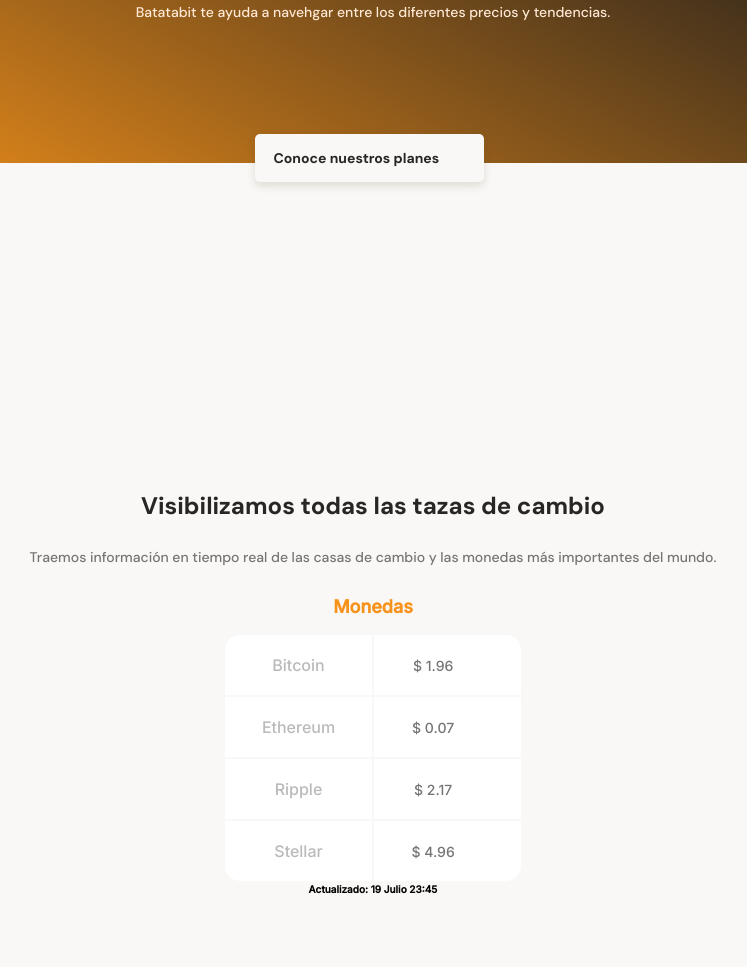
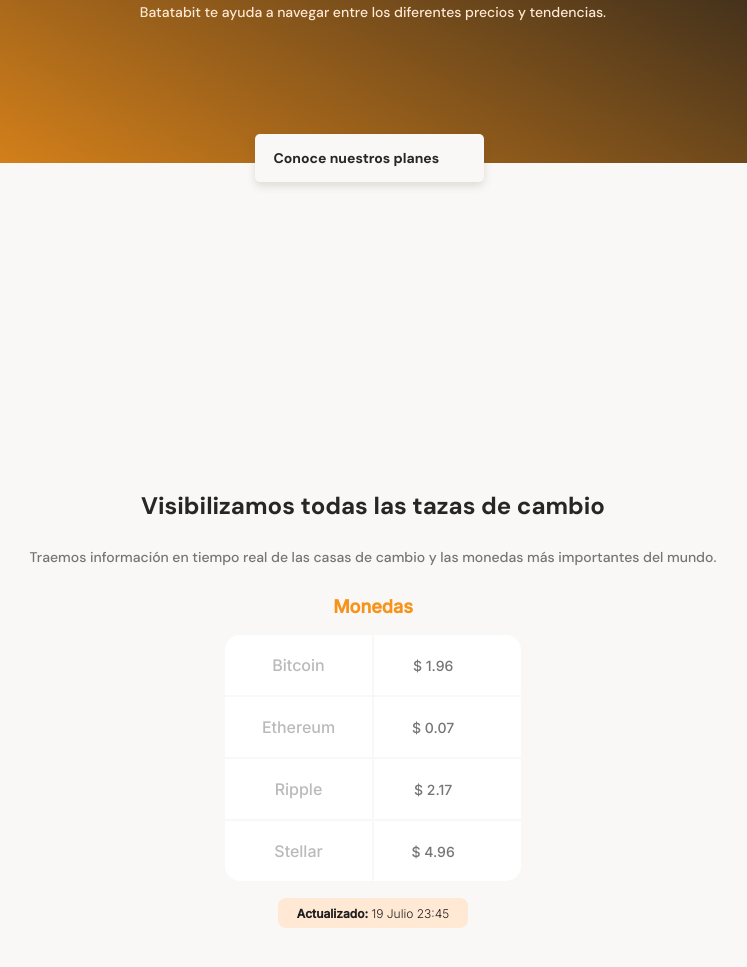
Before and after one commit to juliol1/responsive-design, a plain HTML site: page src/index.html in a window 1280 px wide. Shown: the part 171-1138 px from the top of the page, without its empty margins (267-1014 px from the left). Drawn offline with Linux system fonts and the light colour scheme.

Commit message:
termine la tabla de platzi

```diff
--- a/src/index.html
+++ b/src/index.html
@@ -16,7 +16,7 @@
         <img src="./assets/img/logo.svg" alt="batata logotipo">
         <div class="header--title-container">
             <h1>La próxima revolución en el intercambio de criptomonedas</h1>
-            <p>Batatabit te ayuda a navehgar entre los diferentes precios y tendencias.</p>
+            <p>Batatabit te ayuda a navegar entre los diferentes precios y tendencias.</p>
             <a href="" class="header--button">Conoce nuestros planes <span></span></a>
         </div>
     </header>
@@ -51,7 +51,7 @@
                         </table>
                     </div>
                     <div class="currency-table--date">
-                        <p><b>Actualizado: 19 Julio 23:45</b></p>
+                        <p><b>Actualizado:</b> 19 Julio 23:45</p>
                     </div>
                 </div>
                 <div class="main-comision-table"></div>
--- a/src/styles.css
+++ b/src/styles.css
@@ -231,3 +231,20 @@
     background-position: center;
     margin-left: 10px;
 }
+
+.currency-table--date {
+    width: 190px;
+    height: 30px;
+    margin: 0 auto;
+    margin-top: 15px;
+    padding: 8px;
+    background-color: var(--soft-orange);
+    border-radius: 8px;
+}
+
+.currency-table--date p {
+    font-size: 1.2rem;
+    font-weight: 300;
+    line-height: 1.5rem;
+    color: var(--warm-black);
+}
```
